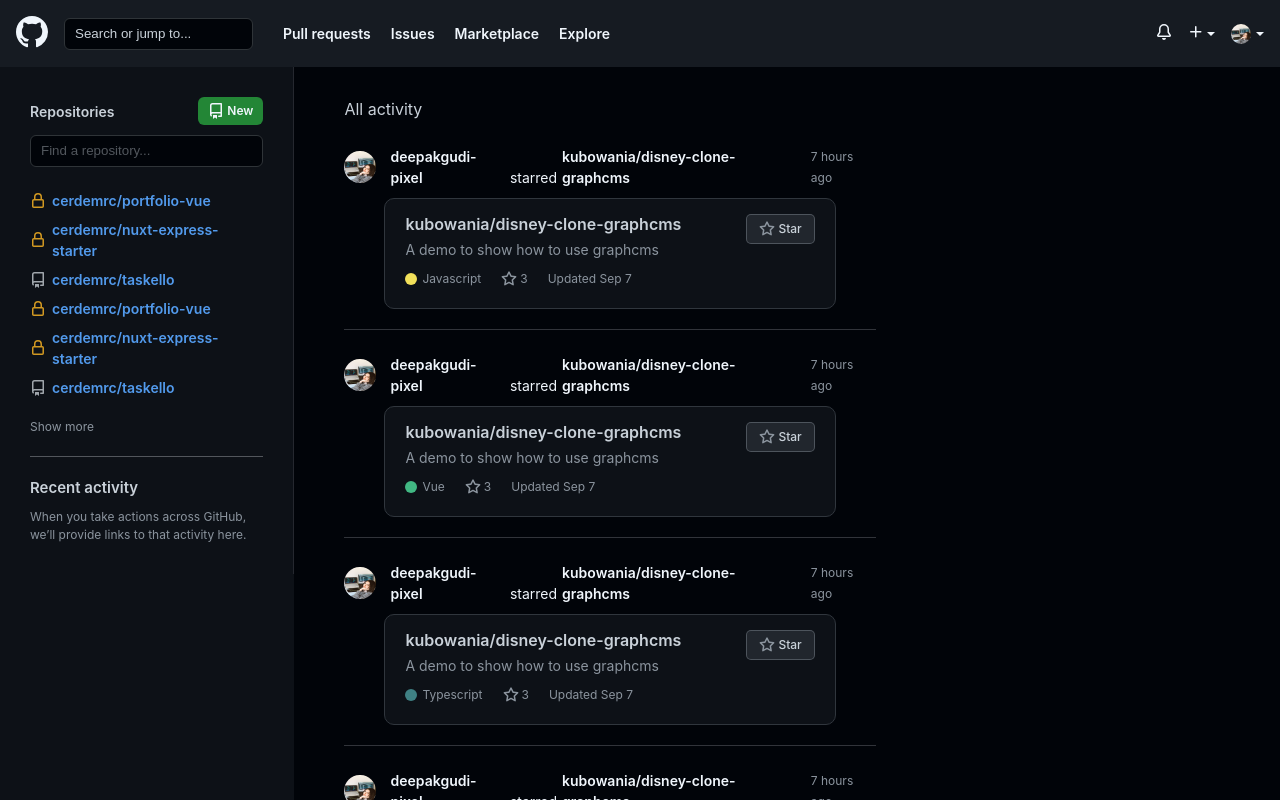
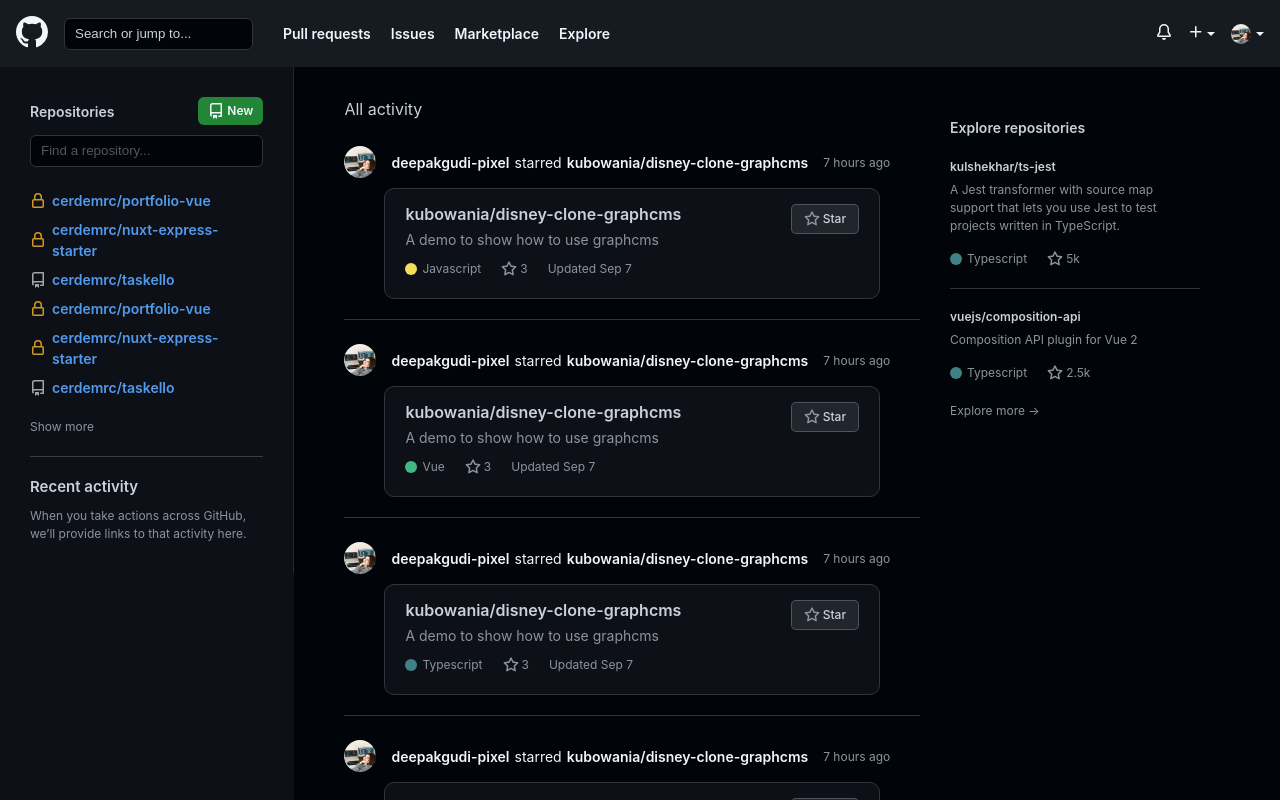
Before and after one commit to cerdemrc/nuxt-github-clone, a Nuxt app: page / in a window 1280 px wide. Built offline with nearby package versions, Linux system fonts and the light colour scheme.

Commit message:
complete content component

```diff
--- /dev/null
+++ b/assets/style/common.scss
@@ -0,0 +1,36 @@
+.show-more {
+    margin-top: 2rem;
+    & a {
+      color: #8b949e;
+      font-size: 1.2rem;
+      font-weight: 400;
+      line-height: 1.8rem;
+      &:hover {
+        color: var(--blue);
+      }
+    }
+}
+
+.circle {
+    width: 12px;
+    height: 12px;
+    border-radius: 50%;
+    margin-right: 5px;
+    &-yellow {
+      background: #f1e05a;
+    }
+    &-green {
+      background: #41b883;
+    }
+    &-blue {
+      background: #3f8184;
+    }
+  }
+
+.separator {
+    background: var(--white);
+    opacity: 0.2;
+    width: 100%;
+    margin-top: 2rem;
+    height: 0.1px;
+}
--- a/components/home/Aside.vue
+++ b/components/home/Aside.vue
@@ -143,7 +143,7 @@
         <div class="show-more">
           <a href="#">Show more</a>
         </div>
-        <div class="white-line"></div>
+        <div class="separator"></div>
         <div class="sub-info">
           <h1>Recent activity</h1>
           <p>
@@ -245,18 +245,6 @@
         }
       }
     }
-    & .show-more {
-      margin-top: 2rem;
-      & a {
-        color: #8b949e;
-        font-size: 1.2rem;
-        font-weight: 400;
-        line-height: 1.8rem;
-        &:hover {
-          color: var(--blue);
-        }
-      }
-    }
     & .white-line {
       margin: 2rem 0;
       background: var(--white);
--- a/components/home/Content.vue
+++ b/components/home/Content.vue
@@ -61,7 +61,7 @@
           </div>
         </div>
       </div>
-      <div class="repo-separator"></div>
+      <div class="separator"></div>
       <div class="content-left-repo">
         <div class="content-left-repo-title">
           <img src="@/assets/profile.jpeg" />
@@ -121,7 +121,7 @@
           </div>
         </div>
       </div>
-      <div class="repo-separator"></div>
+      <div class="separator"></div>
       <div class="content-left-repo">
         <div class="content-left-repo-title">
           <img src="@/assets/profile.jpeg" />
@@ -181,7 +181,7 @@
           </div>
         </div>
       </div>
-      <div class="repo-separator"></div>
+      <div class="separator"></div>
       <div class="content-left-repo">
         <div class="content-left-repo-title">
           <img src="@/assets/profile.jpeg" />
@@ -241,7 +241,7 @@
           </div>
         </div>
       </div>
-      <div class="repo-separator"></div>
+      <div class="separator"></div>
       <div class="content-left-repo">
         <div class="content-left-repo-title">
           <img src="@/assets/profile.jpeg" />
@@ -302,7 +302,72 @@
         </div>
       </div>
     </div>
-    <div class="content-right"></div>
+    <div class="content-right">
+      <h1>Explore repositories</h1>
+      <div class="content-right-explore">
+        <div class="content-right-explore-box">
+          <a href="#">kulshekhar/ts-jest</a>
+          <p>
+            A Jest transformer with source map support that lets you use Jest to
+            test projects written in TypeScript.
+          </p>
+          <div class="content-right-explore-box-footer">
+            <h1>
+              <div class="circle circle-blue"></div>
+              Typescript
+            </h1>
+            <a href="#" class="stars">
+              <svg
+                class="octicon octicon-star mr-1"
+                viewBox="0 0 16 16"
+                version="1.1"
+                width="16"
+                height="16"
+                fill="#8b949e"
+                aria-hidden="true"
+              >
+                <path
+                  fill-rule="evenodd"
+                  d="M8 .25a.75.75 0 01.673.418l1.882 3.815 4.21.612a.75.75 0 01.416 1.279l-3.046 2.97.719 4.192a.75.75 0 01-1.088.791L8 12.347l-3.766 1.98a.75.75 0 01-1.088-.79l.72-4.194L.818 6.374a.75.75 0 01.416-1.28l4.21-.611L7.327.668A.75.75 0 018 .25zm0 2.445L6.615 5.5a.75.75 0 01-.564.41l-3.097.45 2.24 2.184a.75.75 0 01.216.664l-.528 3.084 2.769-1.456a.75.75 0 01.698 0l2.77 1.456-.53-3.084a.75.75 0 01.216-.664l2.24-2.183-3.096-.45a.75.75 0 01-.564-.41L8 2.694v.001z"
+                ></path>
+              </svg>
+              <span>5k</span>
+            </a>
+          </div>
+        </div>
+        <div class="separator"></div>
+        <div class="content-right-explore-box">
+          <a href="#">vuejs/composition-api</a>
+          <p>Composition API plugin for Vue 2</p>
+          <div class="content-right-explore-box-footer">
+            <h1>
+              <div class="circle circle-blue"></div>
+              Typescript
+            </h1>
+            <a href="#" class="stars">
+              <svg
+                class="octicon octicon-star mr-1"
+                viewBox="0 0 16 16"
+                version="1.1"
+                width="16"
+                height="16"
+                fill="#8b949e"
+                aria-hidden="true"
+              >
+                <path
+                  fill-rule="evenodd"
+                  d="M8 .25a.75.75 0 01.673.418l1.882 3.815 4.21.612a.75.75 0 01.416 1.279l-3.046 2.97.719 4.192a.75.75 0 01-1.088.791L8 12.347l-3.766 1.98a.75.75 0 01-1.088-.79l.72-4.194L.818 6.374a.75.75 0 01.416-1.28l4.21-.611L7.327.668A.75.75 0 018 .25zm0 2.445L6.615 5.5a.75.75 0 01-.564.41l-3.097.45 2.24 2.184a.75.75 0 01.216.664l-.528 3.084 2.769-1.456a.75.75 0 01.698 0l2.77 1.456-.53-3.084a.75.75 0 01.216-.664l2.24-2.183-3.096-.45a.75.75 0 01-.564-.41L8 2.694v.001z"
+                ></path>
+              </svg>
+              <span>2.5k</span>
+            </a>
+          </div>
+        </div>
+        <div class="show-more">
+          <a href="#">Explore more →</a>
+        </div>
+      </div>
+    </div>
   </div>
 </template>
 
@@ -312,6 +377,9 @@
 
 <style lang="scss">
 .content {
+  display: flex;
+  justify-content: center;
+  align-items: flex-start;
   position: fixed;
   right: 0;
   overflow-y: scroll;
@@ -321,19 +389,12 @@
   padding: 30px 50px;
   padding-bottom: 15rem;
   &-left {
-    width: 60%;
+    width: 65%;
     & h1 {
       font-size: 1.6rem;
       line-height: 2.4rem;
       font-weight: 400;
       color: var(--repo-color);
-    }
-    & .repo-separator {
-      margin-top: 2rem;
-      background: var(--white);
-      opacity: 0.2;
-      width: 100%;
-      height: 0.1px;
     }
     &-repo {
       margin-top: 2.5rem;
@@ -415,21 +476,6 @@
               font-weight: 400;
               line-height: 1.8rem;
               color: #8b949e;
-              & .circle {
-                width: 12px;
-                height: 12px;
-                border-radius: 50%;
-                margin-right: 5px;
-                &-yellow {
-                  background: #f1e05a;
-                }
-                &-green {
-                  background: #41b883;
-                }
-                &-blue {
-                  background: #3f8184;
-                }
-              }
             }
             & .stars {
               margin: 0 2rem;
@@ -485,6 +531,74 @@
     }
   }
   &-right {
+    width: 35%;
+    padding: 0 30px;
+    padding-top: 2rem;
+    & h1 {
+      font-size: 1.4rem;
+      font-weight: 600;
+      line-height: 2.1rem;
+      color: var(--repo-color);
+    }
+    &-explore {
+      margin-top: 2rem;
+      &-box {
+        margin-top: 2rem;
+
+        & a {
+          font-size: 1.2rem;
+          font-weight: 600;
+          line-height: 1.8rem;
+          color: var(--repo-color);
+          &:hover {
+            color: var(--blue);
+          }
+        }
+        & p {
+          font-size: 1.2rem;
+          font-weight: 400;
+          line-height: 1.8rem;
+          color: #8b949e;
+          padding: 5px 0;
+        }
+        &-footer {
+          display: flex;
+          justify-content: flex-start;
+          align-items: center;
+          margin-top: 1rem;
+          & h1 {
+            display: flex;
+            justify-content: center;
+            align-items: center;
+            font-size: 1.2rem;
+            font-weight: 400;
+            line-height: 1.8rem;
+            color: #8b949e;
+          }
+          & a {
+            margin: 0 2rem;
+            display: flex;
+            justify-content: center;
+            align-items: center;
+            &:hover {
+              span {
+                color: var(--blue);
+              }
+              svg {
+                fill: var(--blue);
+              }
+            }
+            & span {
+              font-size: 1.2rem;
+              font-weight: 400;
+              line-height: 1.8rem;
+              color: #8b949e;
+              margin-left: 3px;
+            }
+          }
+        }
+      }
+    }
   }
 }
 </style>
--- a/nuxt.config.js
+++ b/nuxt.config.js
@@ -20,6 +20,7 @@
   css: [
     '~assets/style/main.scss',
     '~assets/style/color.scss',
+    '~assets/style/common.scss',
   ],
 
   // Plugins to run before rendering page: https://go.nuxtjs.dev/config-plugins
```
Also changed, not shown: assets/style/main.scss (line endings or trailing spaces).
